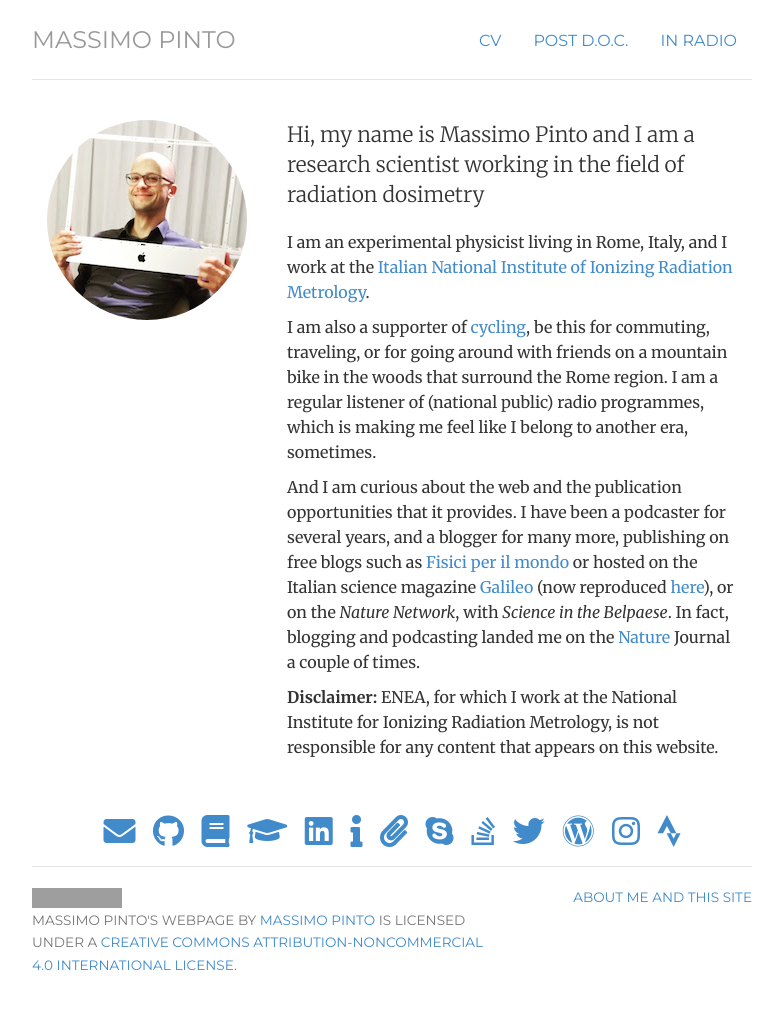
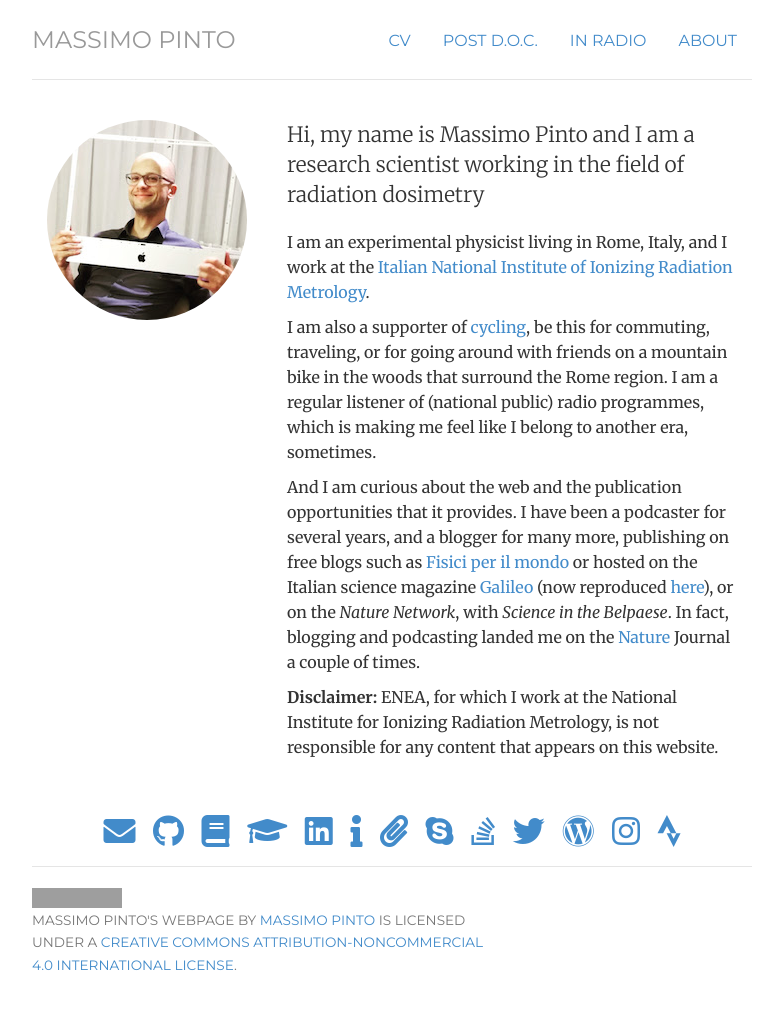
Before and after one commit to massimopinto/massimopinto.github.io, a Jekyll site: the page built from index.html, in a window 1280 px wide. Shown: the whole page, without its empty margins (248-1030 px from the left). Built offline with Jekyll 4.4.1, drawn with Linux system fonts in a browser that asks for light colours; grey boxes are pictures that could not be loaded.

Commit message:
moved About page to Header

```diff
--- a/_includes/footer.html
+++ b/_includes/footer.html
@@ -5,7 +5,7 @@
 	<p> <small><a rel="license" href="http://creativecommons.org/licenses/by-nc/4.0/"><img alt="Creative Commons License" style="border-width:0" src="https://i.creativecommons.org/l/by-nc/4.0/88x31.png" /></a><br /><span xmlns:dct="http://purl.org/dc/terms/" href="http://purl.org/dc/dcmitype/Text" property="dct:title" rel="dct:type">Massimo Pinto's webpage</span> by <a xmlns:cc="http://creativecommons.org/ns#" href="http://massimopinto.github.io" property="cc:attributionName" rel="cc:attributionURL">Massimo Pinto</a> is licensed under a <a rel="license" href="http://creativecommons.org/licenses/by-nc/4.0/">Creative Commons Attribution-NonCommercial 4.0 International License</a>.</small></p>
 	</div>
 	<div class="col-sm-4">
-	<p class="pull-right"><small><a href="/about" title="About me and this site">About me and this site</a></small></p>
+	<!-- <p class="pull-right"><small><a href="/about" title="About me and this site">About me and this site</a></small></p> -->
 	</div>
 	</div>
 </div> <!-- /footer -->
--- a/_includes/header.html
+++ b/_includes/header.html
@@ -3,6 +3,7 @@
 		<li class="{{ page.cv }}"><a href="/cv" title="CV">CV</a></li>
 		<li class="{{ page.PostDOC }}"><a href="/blog" title="blog">Post D.O.C.</a></li>
 		<li class="{{ page.inRadio }}"><a href="/inRadio" title="in Radio">In Radio</a></li>
+		<li class="{{ page.about }}"><a href="/about" title="About">About</a></li>
 	<!--	<li class="{{ page.contact }}"><a href="/contact" title="Contact">Contacts</a></li> -->
 	</ul>
 	<h3 class="text-muted"><a href="/">Massimo Pinto</a></h3>
```
